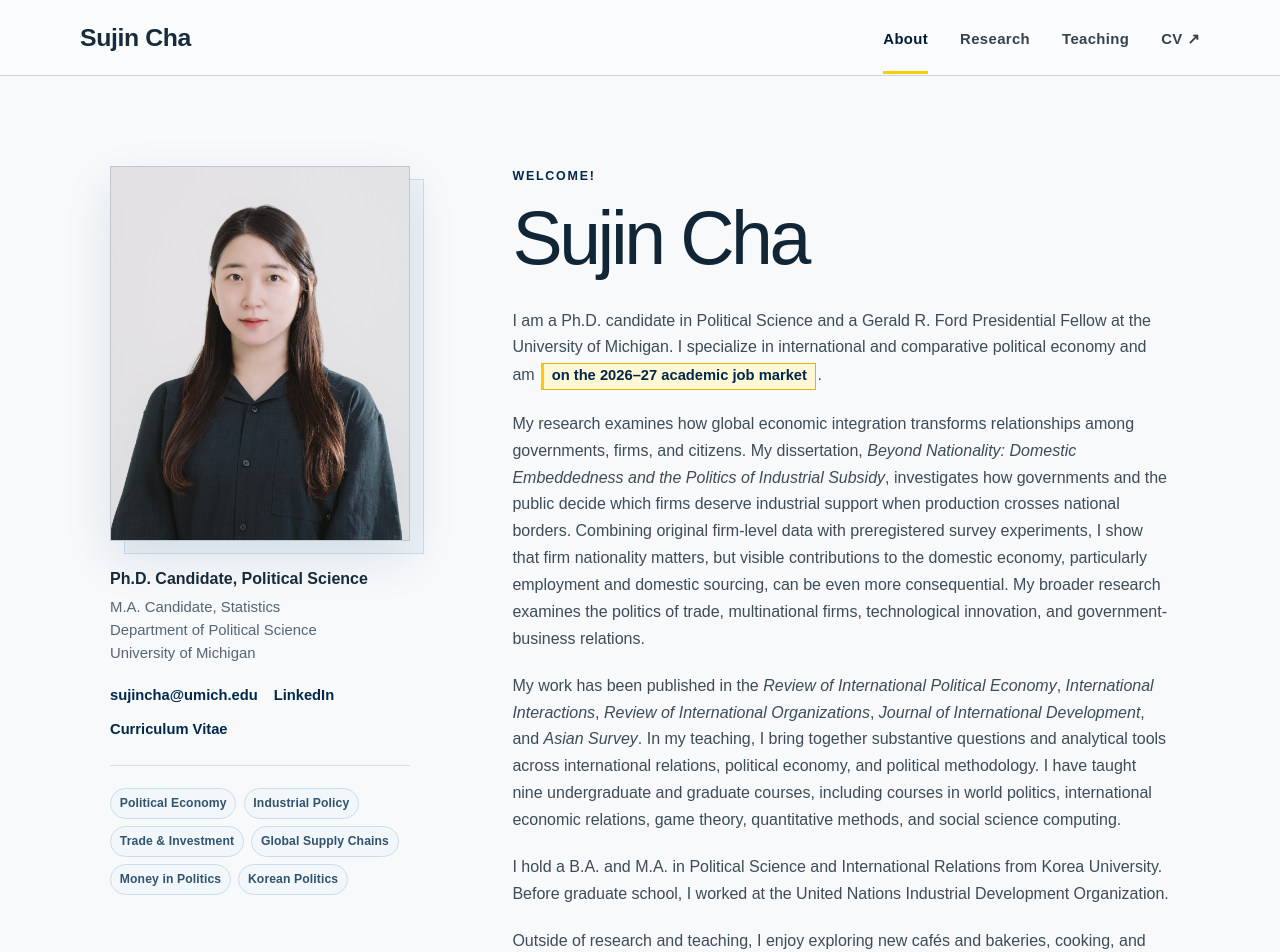
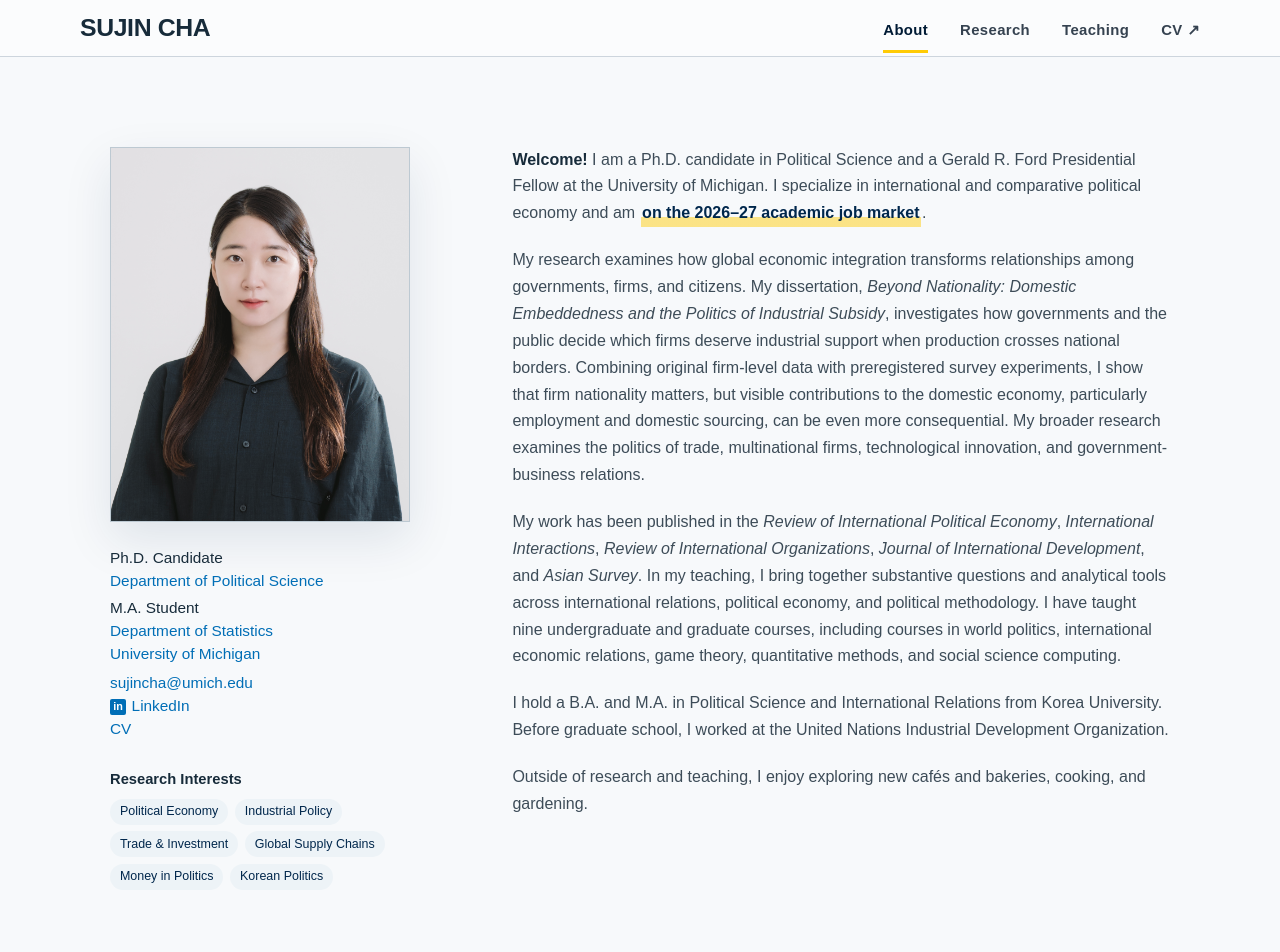
Before and after one commit to erin0506/erin0506.github.io, a Next.js app: page / in a window 1280 px wide. Shown: the top 952 px of the page. Built offline with nearby package versions, Linux system fonts and the light colour scheme.

Commit message:
Update website design and content

```diff
--- a/app/components/SiteFooter.tsx
+++ /dev/null
@@ -1,12 +0,0 @@
-export function SiteFooter() {
-  return (
-    <footer className="site-footer">
-      <div className="footer-inner">
-        <p>© 2026 Sujin Cha</p>
-        <p>
-          <a href="mailto:sujincha@umich.edu">sujincha@umich.edu</a>
-        </p>
-      </div>
-    </footer>
-  );
-}
--- a/app/components/SiteHeader.tsx
+++ b/app/components/SiteHeader.tsx
@@ -11,7 +11,7 @@ export function SiteHeader({ active }: { active: ActivePage }) {
     <header className="site-header">
       <div className="header-inner">
         <a className="site-name" href="/" aria-label="Sujin Cha, home">
-          Sujin Cha
+          SUJIN CHA
         </a>
         <nav className="site-nav" aria-label="Primary navigation">
           {navigation.map((item) => (
--- a/app/globals.css
+++ b/app/globals.css
@@ -11,6 +11,8 @@
   --accent: #00274c;
   --accent-dark: #001b35;
   --accent-soft: #edf3f7;
+  --link: #006eb6;
+  --link-hover: #00528a;
   --maize: #ffcb05;
   --maize-soft: #fff8d6;
   --focus: #ffcb05;
@@ -38,13 +40,13 @@ body {
 }
 
 a {
-  color: var(--accent);
+  color: var(--link);
   text-underline-offset: 0.18em;
   text-decoration-thickness: 0.08em;
 }
 
 a:hover {
-  color: var(--accent-dark);
+  color: var(--link-hover);
 }
 
 a:focus-visible,
@@ -82,7 +84,7 @@ summary:focus-visible {
 
 .header-inner {
   width: min(1120px, calc(100% - 2.5rem));
-  min-height: 4.7rem;
+  min-height: 3.5rem;
   margin: 0 auto;
   display: flex;
   align-items: center;
@@ -108,7 +110,7 @@ summary:focus-visible {
 
 .nav-link {
   position: relative;
-  padding: 1.55rem 0 1.35rem;
+  padding: 0.9rem 0 0.58rem;
   color: #354250;
   font-size: 0.93rem;
   font-weight: 700;
@@ -160,17 +162,7 @@ summary:focus-visible {
 }
 
 .portrait-frame {
-  position: relative;
   margin: 0 0 1.6rem;
-}
-
-.portrait-frame::before {
-  position: absolute;
-  inset: 0.85rem -0.85rem -0.85rem 0.85rem;
-  z-index: -1;
-  background: var(--accent-soft);
-  border: 1px solid #c9deec;
-  content: "";
 }
 
 .portrait {
@@ -184,54 +176,91 @@ summary:focus-visible {
   box-shadow: var(--shadow);
 }
 
-.profile-title {
-  margin: 0 0 0.15rem;
-  font-size: 1rem;
-  font-weight: 800;
+.profile-details {
+  color: var(--foreground);
+  font-size: 0.96rem;
+  line-height: 1.48;
 }
 
-.profile-affiliation {
+.profile-line {
   margin: 0;
-  color: var(--muted);
-  font-size: 0.93rem;
-  line-height: 1.55;
+  font-weight: 400;
 }
 
-.profile-affiliation a {
-  color: inherit;
+.profile-line-spaced {
+  margin-top: 0.28rem;
 }
 
-.profile-links {
-  display: flex;
-  flex-wrap: wrap;
-  gap: 0.55rem 1rem;
-  margin-top: 1.15rem;
+.profile-link {
+  display: block;
+  width: fit-content;
+  color: var(--link);
+  line-height: 1.48;
+  text-decoration: none;
 }
 
-.profile-links a {
+.profile-link:hover {
+  color: var(--link-hover);
+  text-decoration: underline;
+}
+
+.profile-contact-links {
+  margin-top: 0.45rem;
+}
+
+.profile-linkedin {
+  display: flex;
+  align-items: center;
+  gap: 0.35rem;
+}
+
+.linkedin-icon {
+  display: inline-flex;
+  width: 1rem;
+  height: 1rem;
+  align-items: center;
+  justify-content: center;
+  border-radius: 2px;
+  background: var(--link);
+  color: #ffffff;
+  font-size: 0.68rem;
+  font-weight: 800;
+  line-height: 1;
+}
+
+.profile-linkedin:hover .linkedin-icon {
+  background: var(--link-hover);
+}
+
+.profile-interests {
+  margin-top: 1.75rem;
+}
+
+.profile-interests-heading {
+  margin: 0 0 0.6rem;
+  color: var(--foreground);
   font-size: 0.92rem;
-  font-weight: 750;
+  font-weight: 700;
+  line-height: 1.4;
 }
 
 .research-tags {
   display: flex;
   flex-wrap: wrap;
-  gap: 0.45rem;
-  margin: 1.5rem 0 0;
-  padding: 1.35rem 0 0;
-  border-top: 1px solid var(--line);
+  gap: 0.42rem;
+  margin: 0;
+  padding: 0;
   list-style: none;
 }
 
 .research-tags li {
-  border: 1px solid #cbdde9;
-  background: #f1f7fb;
-  color: #31536e;
-  padding: 0.26rem 0.55rem;
   border-radius: 999px;
-  font-size: 0.76rem;
-  font-weight: 750;
-  letter-spacing: 0.01em;
+  background: var(--accent-soft);
+  color: var(--accent);
+  padding: 0.28rem 0.62rem;
+  font-size: 0.78rem;
+  font-weight: 400;
+  line-height: 1.35;
 }
 
 .eyebrow {
@@ -254,16 +283,17 @@ summary:focus-visible {
 
 .job-market-note {
   display: inline-block;
-  margin: 0.08rem 0.12rem;
-  border: 1px solid #e4b400;
-  border-left: 3px solid var(--maize);
-  background: var(--maize-soft);
+  margin: 0 0.08rem;
+  background: linear-gradient(
+    to bottom,
+    transparent 62%,
+    rgba(255, 203, 5, 0.48) 62%
+  );
   color: var(--accent);
-  padding: 0.16rem 0.48rem;
-  font-size: 0.92rem;
-  font-weight: 800;
-  line-height: 1.35;
-  vertical-align: 0.04em;
+  padding: 0 0.08rem;
+  font-size: inherit;
+  font-weight: 700;
+  line-height: inherit;
 }
 
 .lead {
@@ -278,6 +308,15 @@ summary:focus-visible {
   max-width: 44rem;
   margin-top: 2rem;
   color: #3d4c58;
+}
+
+.home-body-copy {
+  margin-top: 0;
+}
+
+.welcome-inline {
+  color: var(--accent);
+  font-weight: 700;
 }
 
 .body-copy p {
@@ -386,7 +425,7 @@ summary:focus-visible {
 }
 
 .publication-title a {
-  color: var(--accent-dark);
+  color: var(--link);
 }
 
 .publication-authors,
@@ -478,31 +517,6 @@ summary:focus-visible {
   line-height: 1.5;
 }
 
-.site-footer {
-  border-top: 1px solid var(--line);
-  background: #f5f8fa;
-}
-
-.footer-inner {
-  width: min(1060px, calc(100% - 2.5rem));
-  min-height: 7.5rem;
-  margin: 0 auto;
-  display: flex;
-  align-items: center;
-  justify-content: space-between;
-  gap: 1.5rem;
-  color: var(--muted);
-  font-size: 0.88rem;
-}
-
-.footer-inner p {
-  margin: 0;
-}
-
-.footer-inner a {
-  font-weight: 800;
-}
-
 @media (max-width: 820px) {
   .header-inner {
     align-items: flex-start;
@@ -519,7 +533,7 @@ summary:focus-visible {
   }
 
   .nav-link {
-    padding: 0.75rem 0 0.9rem;
+    padding: 0.55rem 0 0.65rem;
   }
 
   .home-grid {
@@ -540,15 +554,11 @@ summary:focus-visible {
     margin-bottom: 0;
   }
 
-  .research-tags {
-    margin-top: 0.75rem;
-  }
 }
 
 @media (max-width: 580px) {
   .header-inner,
-  .page-shell,
-  .footer-inner {
+  .page-shell {
     width: min(100% - 1.5rem, 1060px);
   }
 
@@ -588,12 +598,6 @@ summary:focus-visible {
     gap: 0.2rem;
   }
 
-  .footer-inner {
-    align-items: flex-start;
-    flex-direction: column;
-    justify-content: center;
-    gap: 0.35rem;
-  }
 }
 
 @media (prefers-reduced-motion: reduce) {
--- a/app/page.tsx
+++ b/app/page.tsx
@@ -1,5 +1,4 @@
 import type { Metadata } from "next";
-import { SiteFooter } from "./components/SiteFooter";
 import { SiteHeader } from "./components/SiteHeader";
 
 export const metadata: Metadata = {
@@ -27,33 +26,60 @@ export default function Home() {
                 fetchPriority="high"
               />
             </figure>
-            <div>
-              <p className="profile-title">Ph.D. Candidate, Political Science</p>
-              <p className="profile-affiliation">
-                M.A. Candidate, Statistics
-                <br />
-                <a href="https://lsa.umich.edu/polisci" target="_blank" rel="noreferrer">
+            <div className="profile-details">
+              <p className="profile-line">Ph.D. Candidate</p>
+              <a
+                className="profile-link"
+                href="https://lsa.umich.edu/polisci"
+                target="_blank"
+                rel="noreferrer"
+              >
                 Department of Political Science
               </a>
-                <br />
-                <a href="https://umich.edu" target="_blank" rel="noreferrer">
+              <p className="profile-line profile-line-spaced">M.A. Student</p>
+              <a
+                className="profile-link"
+                href="https://lsa.umich.edu/stats"
+                target="_blank"
+                rel="noreferrer"
+              >
+                Department of Statistics
+              </a>
+              <a
+                className="profile-link"
+                href="https://umich.edu"
+                target="_blank"
+                rel="noreferrer"
+              >
                 University of Michigan
               </a>
-              </p>
-              <div className="profile-links">
-                <a href="mailto:sujincha@umich.edu">sujincha@umich.edu</a>
+              <div className="profile-contact-links">
+                <a className="profile-link" href="mailto:sujincha@umich.edu">
+                  sujincha@umich.edu
+                </a>
                 <a
+                  className="profile-link profile-linkedin"
                   href="https://www.linkedin.com/in/sujin-cha-290460424"
                   target="_blank"
                   rel="noreferrer"
                 >
+                  <span className="linkedin-icon" aria-hidden="true">
+                    in
+                  </span>
                   LinkedIn
                 </a>
-                <a href="/assets/Sujin_Cha_CV.pdf" target="_blank" rel="noreferrer">
-                  Curriculum Vitae
+                <a
+                  className="profile-link"
+                  href="/assets/Sujin_Cha_CV.pdf"
+                  target="_blank"
+                  rel="noreferrer"
+                >
+                  CV
                 </a>
               </div>
-              <ul className="research-tags" aria-label="Research interests">
+              <div className="profile-interests">
+                <h2 className="profile-interests-heading">Research Interests</h2>
+                <ul className="research-tags">
                   <li>Political Economy</li>
                   <li>Industrial Policy</li>
                   <li>Trade &amp; Investment</li>
@@ -62,19 +88,16 @@ export default function Home() {
                   <li>Korean Politics</li>
                 </ul>
               </div>
+            </div>
           </aside>
 
-          <section aria-labelledby="about-heading">
-            <p className="eyebrow">Welcome!</p>
-            <h1 className="home-title" id="about-heading">
-              Sujin Cha
-            </h1>
-
-            <div className="body-copy">
+          <section aria-label="About Sujin Cha">
+            <div className="body-copy home-body-copy">
               <p>
-                I am a Ph.D. candidate in Political Science and a Gerald R. Ford
-                Presidential Fellow at the University of Michigan. I specialize in
-                international and comparative political economy and am{" "}
+                <strong className="welcome-inline">Welcome!</strong> I am a Ph.D.
+                candidate in Political Science and a Gerald R. Ford Presidential Fellow
+                at the University of Michigan. I specialize in international and
+                comparative political economy and am{" "}
                 <span className="job-market-note">
                   on the 2026–27 academic job market
                 </span>.
@@ -120,7 +143,6 @@ export default function Home() {
           </section>
         </div>
       </main>
-      <SiteFooter />
     </>
   );
 }
--- a/app/research/page.tsx
+++ b/app/research/page.tsx
@@ -1,5 +1,4 @@
 import type { Metadata } from "next";
-import { SiteFooter } from "../components/SiteFooter";
 import { SiteHeader } from "../components/SiteHeader";
 
 export const metadata: Metadata = {
@@ -207,7 +206,6 @@ export default function ResearchPage() {
           </section>
         </div>
       </main>
-      <SiteFooter />
     </>
   );
 }
--- a/app/teaching/page.tsx
+++ b/app/teaching/page.tsx
@@ -1,5 +1,4 @@
 import type { Metadata } from "next";
-import { SiteFooter } from "../components/SiteFooter";
 import { SiteHeader } from "../components/SiteHeader";
 
 export const metadata: Metadata = {
@@ -103,7 +102,6 @@ export default function TeachingPage() {
           })}
         </div>
       </main>
-      <SiteFooter />
     </>
   );
 }
```
Lines whose indentation alone changed are shown as unchanged.
